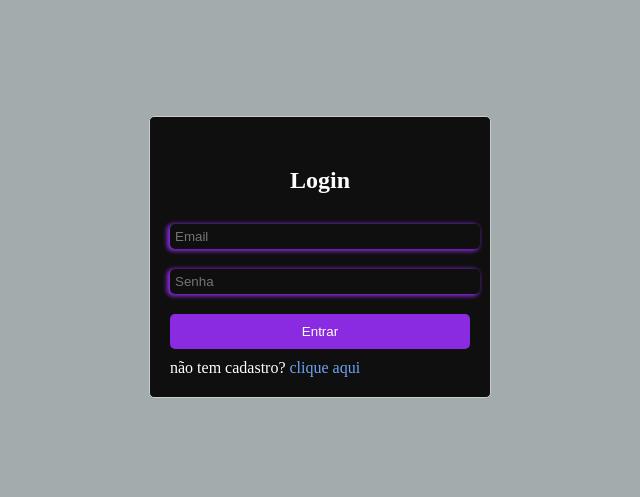
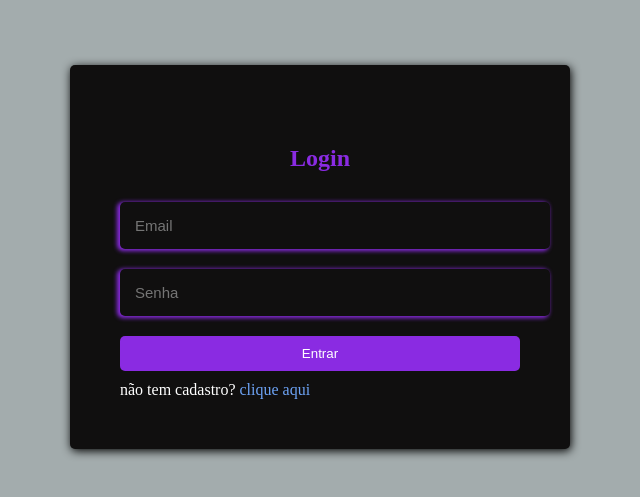
Before and after one commit to ArnaldWeslen05/GestorFinanceiro, a React (Create React App) app in the folder front/: page / in a window 1280 px wide. Shown: the part 143-640 px from the top of the page, without its empty margins (320-960 px from the left). Built offline with nearby package versions, Linux system fonts and the light colour scheme.

Commit message:
style(front): estilizando tela de login

```diff
--- a/front/src/login/Cadastro.css
+++ /dev/null
@@ -1,23 +0,0 @@
-.container {
-    display: flex;
-    justify-content: center;
-    align-items: center;
-    height: 100vh;
-}
-
-.form {
-    width: 300px;
-    padding: 20px;
-    border: 1px solid #ccc;
-    border-radius: 5px;
-}
-
-
-form button {
-    width: 100%;
-    padding: 10px;
-    color: white;
-    border: none;
-    border-radius: 5px;
-    cursor: pointer;
-}
--- a/front/src/login/Cadastro.js
+++ b/front/src/login/Cadastro.js
@@ -1,6 +1,5 @@
 
 import React, { useState } from 'react';
-import './Cadastro.css';
 import axios from 'axios';
 import Login from './Login';
 
--- a/front/src/login/Login.css
+++ b/front/src/login/Login.css
@@ -4,23 +4,25 @@
     justify-content: center;
     align-items: center;
     height: 100vh;
+    background-color: rgb(163, 172, 173);
   }
 
   .form {
-    width: 300px;
-    padding: 30px;
-    border: 1px solid #ccc;
+    width: 400px;
+    padding: 50px;
     border-radius: 5px;
     background-color: rgb(16, 15, 15);
-    color: white;
-  }
-  h2{
+    color: blueviolet;
+    box-shadow: 1px 2px 10px black
+    }
+  .form h2{
     text-align: center;
     padding: 30px;
+    font-style: bold italic;
   }
 
    form input {
-    padding: 5px;
+    padding: 15px;
     margin-bottom: 20px;
     width: 100%;
     background-color: rgb(16, 15, 15);
@@ -28,6 +30,7 @@
     box-shadow: -2px 1px 4px 1px;
     color: blueviolet;
     border-radius: 5px;
+    font-size: 15px;
   }
   form button {
     width: 100%;
@@ -51,4 +54,5 @@
   }
   p{
     cursor: pointer;
+    color: white;
   }
```
